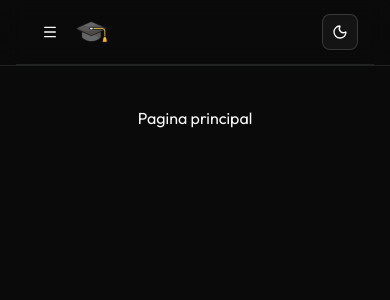
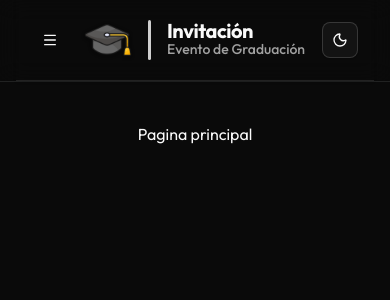
Before and after one commit to Fernixp/invitacion-fe, a React (Vite) app: page / in a window 390 px wide. Shown: the top 300 px of the page. Built offline with nearby package versions, Linux system fonts and the light colour scheme.

Commit message:
feat: :sparkles: agregando navbar con logo y descripcion

```diff
--- a/src/components/ui/shadc-io/navbar-01.tsx
+++ b/src/components/ui/shadc-io/navbar-01.tsx
@@ -2,7 +2,7 @@
 import * as React from "react";
 import { Button } from "@/components/ui/button";
 import { useEffect, useState, useRef } from "react";
-import { Link, useLocation } from "react-router-dom"; // <--- IMPORTANTE: Importamos Link y useLocation
+import { Link, useLocation } from "react-router-dom";
 import {
   NavigationMenu,
   NavigationMenuItem,
@@ -16,54 +16,35 @@ import {
 import { cn } from "@/lib/utils";
 import { ModeToggle } from "@/components/mode-toggle";
 
-// Simple logo component for the navbar
-// Simple logo component for the navbar
-const Logo = (props: React.SVGAttributes<SVGElement>) => {
+// --- LOGO COMPONENT ---
+const Logo = (props: React.HTMLAttributes<HTMLDivElement>) => {
   return (
-    <div className="flex flex-col items-center justify-center leading-tight select-none">
-      {/* Ícono */}
-      <svg
-        width="1em"
-        height="1em"
-        viewBox="0 0 324 323"
-        fill="currentColor"
-        xmlns="http://www.w3.org/2000/svg"
-        {...props}
-        className="text-primary w-10 h-10"
-      >
-        <rect
-          x="88.1023"
-          y="144.792"
-          width="151.802"
-          height="36.5788"
-          rx="18.2894"
-          transform="rotate(-38.5799 88.1023 144.792)"
-          fill="currentColor"
+    <div className="flex items-center gap-4 select-none" {...props}>
+      {/* 1. Icono (Birrete) */}
+      <img
+        src="/birrete.png"
+        alt="Logo Graduación"
+        className="w-12 h-12 object-contain drop-shadow-sm"
       />
-        <rect
-          x="85.3459"
-          y="244.537"
-          width="151.802"
-          height="36.5788"
-          rx="18.2894"
-          transform="rotate(-38.5799 85.3459 244.537)"
-          fill="currentColor"
-        />
-      </svg>
 
-      {/* Separador */}
-      <div className="h-[1px] w-6 bg-primary/70 my-1" />
+      {/* 2. Separador Vertical (Estilo de la imagen) */}
+      {/* Usamos bg-primary para que se adapte al tema, o un color fijo si prefieres */}
+      <div className="h-10 w-[3px] bg-[#0f3036] dark:bg-primary rounded-full opacity-90" />
 
-      {/* Texto */}
-      <span className="text-[11px] font-medium tracking-wide text-primary">
+      {/* 3. Textos */}
+      <div className="flex flex-col justify-center -space-y-0.5">
+        <span className="text-xl font-bold tracking-tight text-foreground leading-none">
+          Invitación
+        </span>
+        <span className="text-sm font-medium text-muted-foreground">
           Evento de Graduación
         </span>
+      </div>
     </div>
   );
 };
 
-
-// Hamburger icon component
+// --- HAMBURGER ICON ---
 const HamburgerIcon = ({
   className,
   ...props
@@ -96,7 +77,7 @@ const HamburgerIcon = ({
   </svg>
 );
 
-// Types
+// --- TYPES ---
 export interface Navbar01NavLink {
   href: string;
   label: string;
@@ -107,19 +88,16 @@ export interface Navbar01Props extends React.HTMLAttributes<HTMLElement> {
   logo?: React.ReactNode;
   logoHref?: string;
   navigationLinks?: Navbar01NavLink[];
-  signInText?: string;
-  signInHref?: string;
-  ctaText?: string;
-  ctaHref?: string;
-  onSignInClick?: () => void;
+  onSignInClick?: () => void; // Dejamos esto por si quieres usarlo luego
   onCtaClick?: () => void;
 }
 
 // Default navigation links
 const defaultNavigationLinks: Navbar01NavLink[] = [
-  { href: "/", label: "Home", active: true },
+  { href: "/", label: "Home" },
 ];
 
+// --- MAIN COMPONENT ---
 export const Navbar01 = React.forwardRef<HTMLElement, Navbar01Props>(
   (
     {
@@ -127,19 +105,13 @@ export const Navbar01 = React.forwardRef<HTMLElement, Navbar01Props>(
       logo = <Logo />,
       logoHref = "/",
       navigationLinks = defaultNavigationLinks,
-      signInText = "Iniciar sesión",
-      signInHref = "/login", // Default ruta
-      ctaText = "Registrarse",
-      ctaHref = "/register", // Default ruta
-      onSignInClick,
-      onCtaClick,
       ...props
     },
     ref
   ) => {
     const [isMobile, setIsMobile] = useState(false);
     const containerRef = useRef<HTMLElement>(null);
-    const location = useLocation(); // Hook para saber en qué ruta estamos
+    const location = useLocation();
 
     useEffect(() => {
       const checkWidth = () => {
@@ -158,7 +130,6 @@ export const Navbar01 = React.forwardRef<HTMLElement, Navbar01Props>(
       };
     }, []);
 
-    // Combine refs
     const combinedRef = React.useCallback(
       (node: HTMLElement | null) => {
         containerRef.current = node;
@@ -175,20 +146,21 @@ export const Navbar01 = React.forwardRef<HTMLElement, Navbar01Props>(
       <header
         ref={combinedRef}
         className={cn(
-          "sticky top-0 z-50 w-full border-b backdrop-blur-sm px-4 md:px-6 **:no-underline",
+          "sticky top-0 z-50 w-full border-b bg-background/80 backdrop-blur-md px-4 md:px-6 shadow-sm",
           className
         )}
         {...props}
       >
-        <div className="container mx-auto flex h-16 max-w-screen-2xl items-center justify-between gap-4">
-          {/* Left side */}
+        <div className="container mx-auto flex h-20 max-w-screen-2xl items-center justify-between gap-4">
+          {/* Left side: Logo & Nav */}
           <div className="flex items-center gap-2">
-            {/* Mobile menu trigger */}
+
+            {/* Mobile Menu Trigger */}
             {isMobile && (
               <Popover>
                 <PopoverTrigger asChild>
                   <Button
-                    className="group h-9 w-9 hover:bg-accent hover:text-accent-foreground"
+                    className="group h-9 w-9 hover:bg-accent hover:text-accent-foreground mr-2"
                     variant="ghost"
                     size="icon"
                   >
@@ -200,7 +172,6 @@ export const Navbar01 = React.forwardRef<HTMLElement, Navbar01Props>(
                     <NavigationMenuList className="flex-col items-start gap-1">
                       {navigationLinks.map((link, index) => (
                         <NavigationMenuItem key={index} className="w-full">
-                          {/* Enlace Móvil con Link */}
                           <Link
                             to={link.href}
                             className={cn(
@@ -220,34 +191,27 @@ export const Navbar01 = React.forwardRef<HTMLElement, Navbar01Props>(
               </Popover>
             )}
 
-            {/* Main nav */}
-            <div className="flex items-center gap-6">
-              {/* Logo con Link */}
+            {/* Logo Link */}
             <Link
               to={logoHref}
-                className="flex items-start space-x-2 text-primary hover:text-primary/90 transition-colors cursor-pointer no-underline"
+              className="flex items-center space-x-2 transition-opacity hover:opacity-90 no-underline outline-none"
             >
-                <img src="/birrete.png" alt="" className="w-8 h-8" />
-                <span className="hidden font-bold text-xl sm:inline-block">
-                  Invitación <br />
-                  <span className="text-xs">Evento de Graduación</span>
-                </span>
+              {logo}
             </Link>
 
-              {/* Navigation menu Desktop */}
+            {/* Desktop Navigation */}
             {!isMobile && (
-                <NavigationMenu className="flex">
+              <NavigationMenu className="flex ml-8">
                 <NavigationMenuList className="gap-1">
                   {navigationLinks.map((link, index) => (
                     <NavigationMenuItem key={index}>
-                        {/* Enlace Desktop con Link */}
                       <Link
                         to={link.href}
                         className={cn(
                           "group inline-flex h-9 w-max items-center justify-center rounded-md px-4 py-2 text-sm font-medium transition-colors hover:bg-accent hover:text-accent-foreground focus:bg-accent focus:text-accent-foreground focus:outline-none disabled:pointer-events-none disabled:opacity-50 cursor-pointer no-underline",
                           location.pathname === link.href
                             ? "bg-accent text-accent-foreground"
-                              : "text-foreground/80 hover:text-foreground"
+                            : "text-foreground/60 hover:text-foreground"
                         )}
                       >
                         {link.label}
@@ -258,9 +222,8 @@ export const Navbar01 = React.forwardRef<HTMLElement, Navbar01Props>(
               </NavigationMenu>
             )}
           </div>
-          </div>
 
-          {/* Right side */}
+          {/* Right side: Actions */}
           <div className="flex items-center gap-3">
             <ModeToggle />
           </div>
```
Lines whose indentation alone changed are shown as unchanged.
